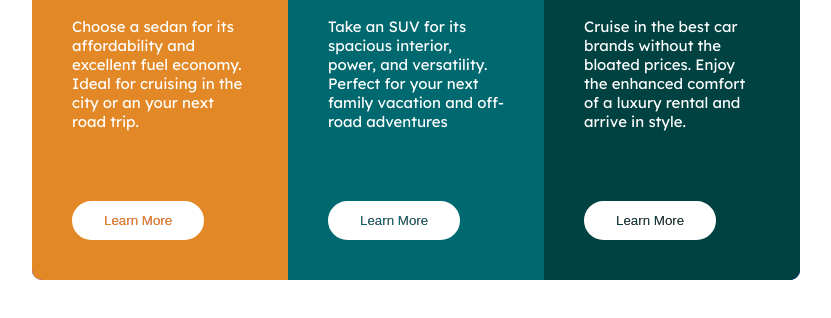
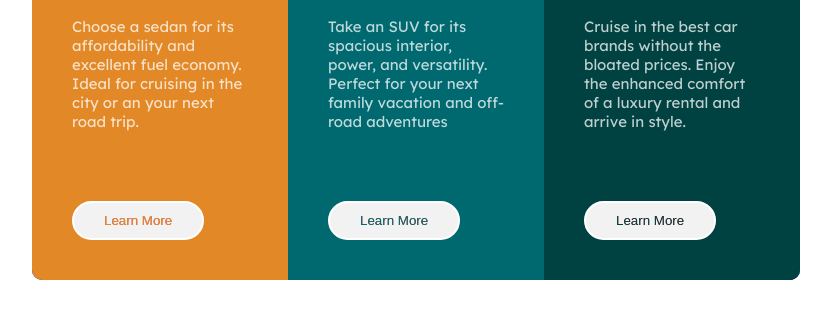
Before and after one commit to Tamburini-Christofer/Ex-Front-3-column-preview-card-component-main, a plain HTML site: page index.html in a window 1280 px wide. Shown: the part 212-530 px from the top of the page, without its empty margins (224-1055 px from the left). Drawn offline with Linux system fonts and the light colour scheme.

Commit message:
Controllo e sistemazione finale

```diff
--- a/css/main.css
+++ b/css/main.css
@@ -11,6 +11,10 @@ body{
     font-family: "Lexend Deca", "Open Sans", Arial, Helvetica, sans-serif ;
     font-size: 15px;
     font-weight: 400;
+}
+
+p{
+    color: hsla(0, 0%, 100%, 0.75);
 }
 
 h1{
@@ -29,7 +33,7 @@ button{
     cursor: pointer;
     border:  2px solid white;
     border-radius: 30px;
-    background-color: white;
+    background-color:hsl(0, 0%, 95%);
     margin-top: 70px ;
     mix-blend-mode: lighten;
     padding: 10px 30px;
--- a/index.html
+++ b/index.html
@@ -23,8 +23,8 @@
             <div class="col bg_gold">
                 <div><img src="img/icon-sedans.svg" alt="Macchinina"></div>
                 <h1>SEDANS</h1>
-                <div>Choose a sedan for its affordability and excellent fuel economy. Ideal for cruising in the city or
-                    an your next road trip.</div>
+                <p>Choose a sedan for its affordability and excellent fuel economy. Ideal for cruising in the city or
+                    an your next road trip.</p>
                 <button>Learn More</button>
             </div>
 
@@ -33,8 +33,8 @@
             <div class="col bg_soft_green">
                 <div><img src="img/icon-suvs.svg" alt="Macchinina"></div>
                 <h1>SUVS</h1>
-                <div>Take an SUV for its spacious interior, power, and versatility. Perfect for your next family
-                    vacation and off-road adventures</div>
+                <p>Take an SUV for its spacious interior, power, and versatility. Perfect for your next family
+                    vacation and off-road adventures</p>
                 <button>Learn More</button>
             </div>
 
@@ -43,8 +43,8 @@
             <div class="col bg_dark_green">
                 <div><img src="img/icon-luxury.svg" alt="Macchinina"></div>
                 <h1>LUXURY</h1>
-                <div>Cruise in the best car brands without the bloated prices. Enjoy the enhanced comfort of a luxury
-                    rental and arrive in style.</div>
+                <p>Cruise in the best car brands without the bloated prices. Enjoy the enhanced comfort of a luxury
+                    rental and arrive in style.</p>
                 <button>Learn More</button>
             </div>
 
```
